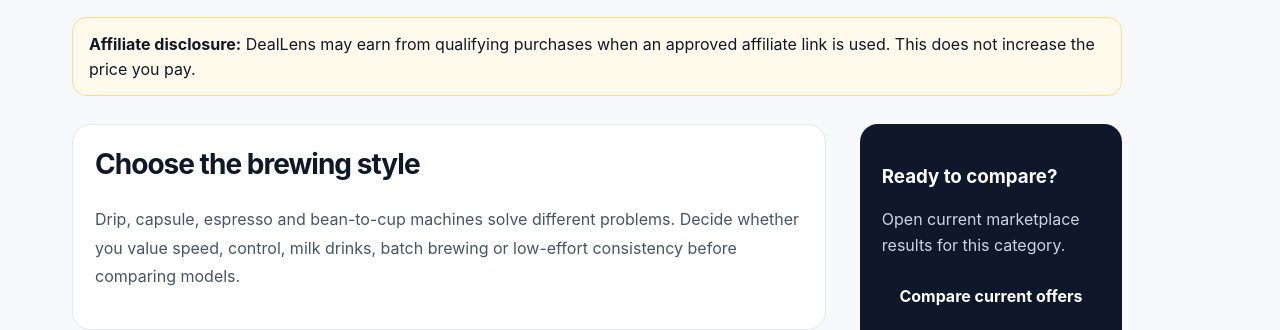
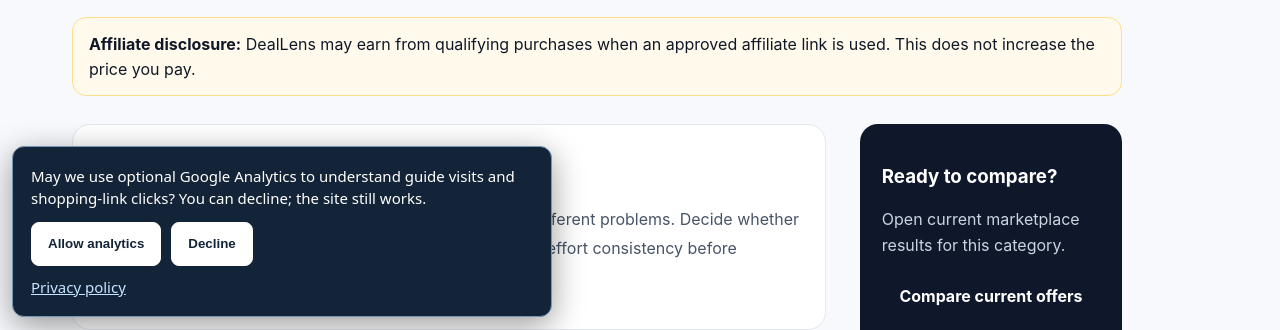
Before and after one commit to Agel-uk/Agel-uk.github.io, a website: page guide-coffee-machines.html in a window 1280 px wide. Shown: the part 471-801 px from the top of the page. Drawn offline with Linux system fonts and the light colour scheme.

Commit message:
Enable consent-first GA4 on coffee-machines guide

```diff
--- a/guide-coffee-machines.html
+++ b/guide-coffee-machines.html
@@ -35,4 +35,4 @@
 <div><a href="copyright.html">Copyright &amp; IP</a><a href="terms.html">Terms</a><a href="privacy.html">Privacy</a></div>
 </div>
 <div class="footer-bottom">© 2026 DealLens AI · All rights reserved.</div>
-</footer><script src="affiliate-config.js"></script><script src="app.js"></script></body></html>
+</footer><script src="affiliate-config.js"></script><script src="app.js"></script><script src="analytics.js" defer></script></body></html>
```
